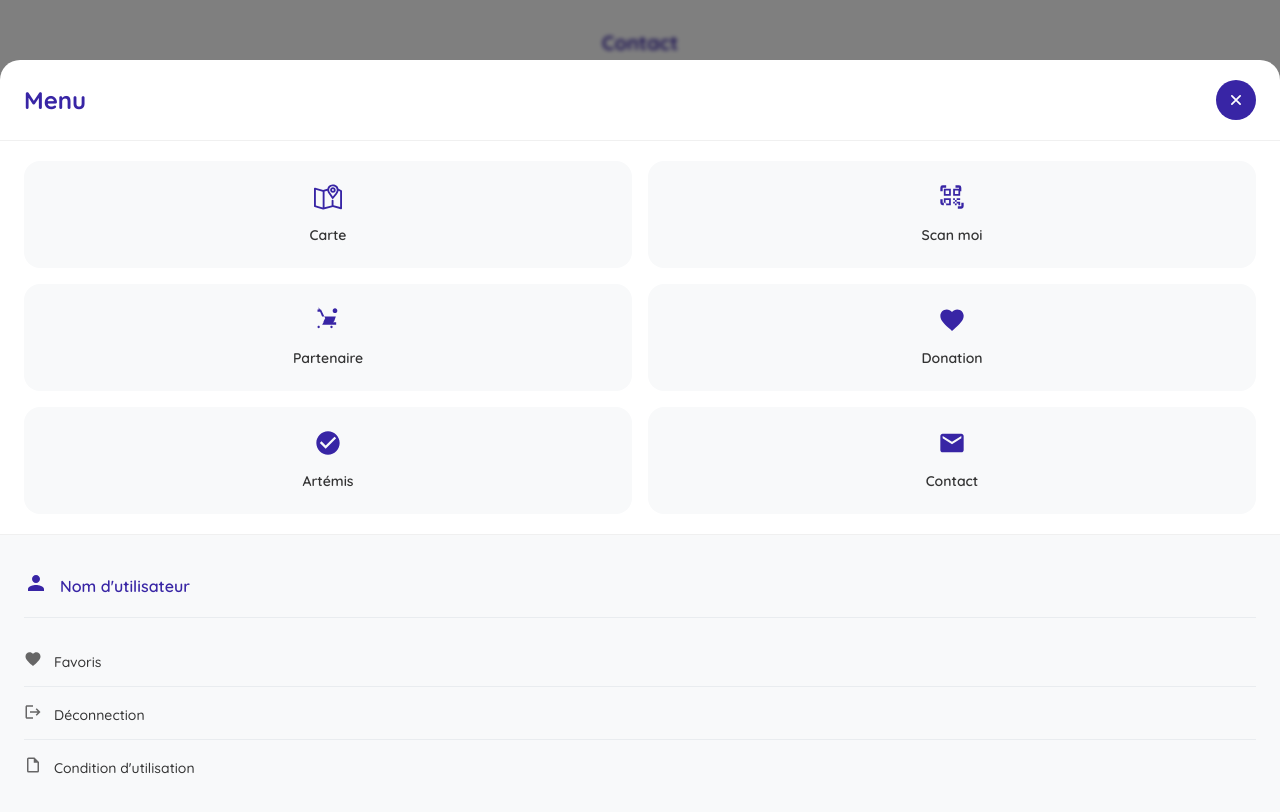
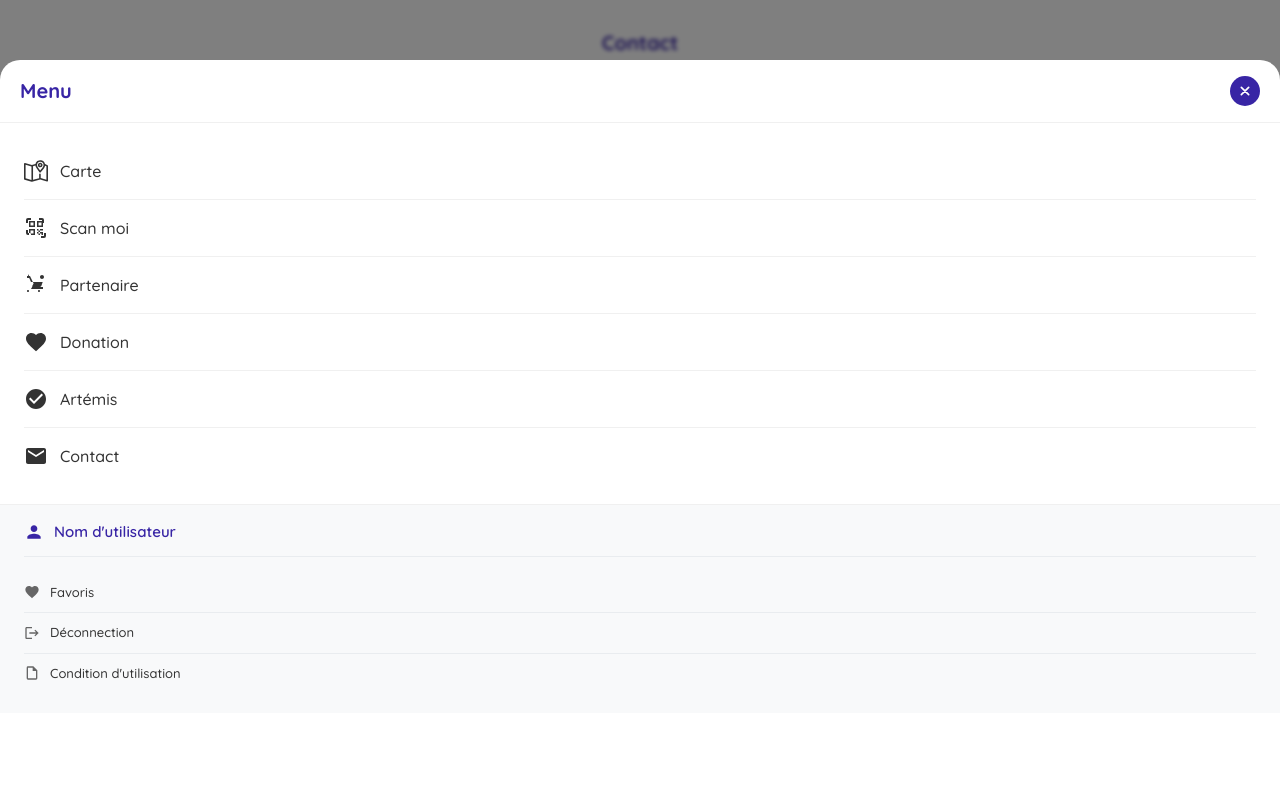
Before and after one commit to Arkansal/SAE501, a React app in the folder SAE/frontend/: page /contact in a window 1280 px wide. Both pictures are taken after a click on the button "Menu". Shown: the top 812 px of the page. Built offline with nearby package versions, Linux system fonts and the light colour scheme; the HTML template or start-up script is replaced by a standard one.

Commit message:
navigation

```diff
--- a/SAE/frontend/src/components/Navigation.css
+++ b/SAE/frontend/src/components/Navigation.css
@@ -134,12 +134,12 @@
   display: flex;
   justify-content: space-between;
   align-items: center;
-  padding: 20px 24px;
+  padding: 16px 20px;
   border-bottom: 1px solid #f0f0f0;
 }
 
 .nav-menu-header h2 {
-  font-size: 1.5rem;
+  font-size: 1.25rem;
   color: #3825A5;
   margin: 0;
   font-weight: 700;
@@ -149,8 +149,8 @@
   background: #3825A5;
   border: none;
   border-radius: 50%;
-  width: 40px;
-  height: 40px;
+  width: 30px;
+  height: 30px;
   cursor: pointer;
   display: flex;
   align-items: center;
@@ -185,77 +185,87 @@
 .nav-menu-grid {
   display: grid;
   grid-template-columns: repeat(2, 1fr);
-  gap: 16px;
+  gap: 20px;
 }
 
 .nav-menu-item {
   display: flex;
   flex-direction: column;
   align-items: center;
-  padding: 20px 16px;
+  justify-content: center;
+  padding: 24px 16px;
   background: #f8f9fa;
-  border-radius: 16px;
+  border-radius: 20px;
   text-decoration: none;
   color: #333;
   transition: all 0.3s ease;
   border: 2px solid transparent;
+  min-height: 100px;
 }
 
 .nav-menu-item:hover {
   background: #e9ecef;
-  transform: translateY(-2px);
-  box-shadow: 0 4px 12px rgba(0,0,0,0.1);
+  transform: translateY(-3px);
+  box-shadow: 0 6px 20px rgba(56, 37, 165, 0.15);
   border-color: #3825A5;
 }
 
 .nav-menu-icon {
-  margin-bottom: 8px;
+  margin-bottom: 12px;
   color: #3825A5;
+  display: flex;
+  align-items: center;
+  justify-content: center;
 }
 
 .nav-menu-text {
-  font-size: 14px;
+  font-size: 15px;
   font-weight: 600;
   text-align: center;
   color: #333;
+  line-height: 1.2;
 }
 
 /* ======= SECTION UTILISATEUR ======= */
 .nav-user-section {
   background: #f8f9fa;
   margin-top: 0;
+  padding: 16px 24px 20px 24px;
 }
 
-.nav-user-info {
+.nav-user-header {
   display: flex;
   align-items: center;
-  gap: 12px;
-  margin-bottom: 20px;
-  padding: 16px 0;
+  gap: 10px;
+  margin-bottom: 16px;
+  padding-bottom: 12px;
   border-bottom: 1px solid #e9ecef;
 }
 
 .nav-user-icon {
   color: #3825A5;
+  display: flex;
+  align-items: center;
+  justify-content: center;
 }
 
-.nav-user-name {
+.nav-user-title {
   font-weight: 600;
   color: #3825A5;
-  font-size: 16px;
+  font-size: 15px;
 }
 
 .nav-user-actions {
   display: flex;
   flex-direction: column;
-  gap: 4px;
+  gap: 0;
 }
 
 .nav-user-action {
   display: flex;
   align-items: center;
-  gap: 12px;
-  padding: 12px 0;
+  gap: 10px;
+  padding: 10px 0;
   text-decoration: none;
   color: #333;
   border-bottom: 1px solid #e9ecef;
@@ -268,18 +278,63 @@
 
 .nav-user-action:hover {
   background: #e9ecef;
-  padding-left: 8px;
-  border-radius: 8px;
+  padding-left: 6px;
+  border-radius: 6px;
 }
 
 .nav-action-icon {
   color: #666;
   flex-shrink: 0;
+  display: flex;
+  align-items: center;
+  justify-content: center;
 }
 
 .nav-action-text {
-  font-size: 14px;
+  font-size: 13px;
   font-weight: 500;
+}
+
+/* ======= LISTE VERTICALE PRINCIPALE ======= */
+.nav-menu-list {
+  display: flex;
+  flex-direction: column;
+  gap: 0;
+}
+
+.nav-menu-list-item {
+  display: flex;
+  align-items: center;
+  gap: 12px;
+  padding: 16px 0;
+  text-decoration: none;
+  color: #333;
+  border-bottom: 1px solid #f0f0f0;
+  transition: all 0.3s ease;
+}
+
+.nav-menu-list-item:last-child {
+  border-bottom: none;
+}
+
+.nav-menu-list-item:hover {
+  background: #f8f9fa;
+  padding-left: 8px;
+  border-radius: 8px;
+}
+
+.nav-menu-list-icon {
+  display: flex;
+  align-items: center;
+  justify-content: center;
+  color: #333;
+  flex-shrink: 0;
+}
+
+.nav-menu-list-text {
+  font-size: 16px;
+  font-weight: 500;
+  color: #333;
 }
 
 /* ======= RESPONSIVE ======= */
@@ -301,15 +356,20 @@
   }
 
   .nav-menu-grid {
-    gap: 12px;
+    gap: 16px;
   }
 
   .nav-menu-item {
-    padding: 16px 12px;
+    padding: 20px 12px;
+    min-height: 90px;
   }
 
   .nav-menu-text {
-    font-size: 13px;
+    font-size: 14px;
+  }
+
+  .nav-user-section {
+    padding: 14px 20px 18px 20px;
   }
 }
 
--- a/SAE/frontend/src/components/OverlayMenu.jsx
+++ b/SAE/frontend/src/components/OverlayMenu.jsx
@@ -16,68 +16,68 @@ function OverlayMenu({ isOpen, onClose }) {
         <div className="nav-menu-header">
           <h2>Menu</h2>
           <button className="nav-close-button" onClick={onClose}>
-            <svg xmlns="http://www.w3.org/2000/svg" width={30} height={30} viewBox="0 0 24 24">
-                <path fill="none" stroke="currentColor" strokeLinecap="round" strokeWidth={1.5} d="m8.464 15.535l7.072-7.07m-7.072 0l7.072 7.07"></path>
+            <svg xmlns="http://www.w3.org/2000/svg" width={30} height={30} viewBox="0 0 16 16">
+                <path fill="none" stroke="currentColor" strokeLinecap="round" strokeLinejoin="round" strokeWidth={1.5} d="m11.25 4.75-6.5 6.5m0-6.5 6.5 6.5"></path>
             </svg>
           </button>
         </div>
 
         <div className="nav-menu-scroll-container">
-          {/* Navigation principale */}
+          {/* Navigation principale - Liste verticale */}
           <div className="nav-menu-section">
-            <div className="nav-menu-grid">
-              <Link to="/" className="nav-menu-item" onClick={onClose}>
-                <span className="nav-menu-icon">
-                  <svg xmlns="http://www.w3.org/2000/svg" width="28" height="28" viewBox="0 0 20 20">
+            <div className="nav-menu-list">
+              <Link to="/" className="nav-menu-list-item" onClick={onClose}>
+                <span className="nav-menu-list-icon">
+                  <svg xmlns="http://www.w3.org/2000/svg" width="24" height="24" viewBox="0 0 20 20">
                     <path fill="currentColor" d="M16.219 1.943c.653.512 1.103 1.339 1.287 2.205l.065.026l2.045.946a.66.66 0 0 1 .384.597v12.367a.665.665 0 0 1-.85.634l-5.669-1.6l-6.74 1.858a.67.67 0 0 1-.371-.004L.474 17.217a.66.66 0 0 1-.474-.63V3.998c0-.44.428-.756.855-.632l5.702 1.661l2.898-.887q.06-.018.122-.025c.112-.656.425-1.286.95-1.9c.623-.73 1.716-1.158 2.781-1.209c1.105-.053 1.949.183 2.91.936M1.333 4.881v11.215l4.87 1.449V6.298zm8.209.614l-2.006.613v11.279l5.065-1.394v-3.295c0-.364.299-.659.667-.659s.666.295.666.66v3.177l4.733 1.335V6.136l-1.12-.52q-.028.165-.073.323A6.1 6.1 0 0 1 16.4 8.05l-2.477 3.093a.67.67 0 0 1-1.073-.037l-2.315-3.353q-.574-.799-.801-1.436a3.7 3.7 0 0 1-.192-.822m3.83-3.171c-.726.035-1.472.327-1.827.742c-.427.5-.637.968-.679 1.442c-.05.571-.016.974.126 1.373c.105.295.314.669.637 1.12l1.811 2.622l1.91-2.385a4.8 4.8 0 0 0 .841-1.657c.24-.84-.122-2.074-.8-2.604c-.695-.545-1.22-.692-2.018-.653m.138.697c1.104 0 2 .885 2 1.977a1.99 1.99 0 0 1-2 1.977c-1.104 0-2-.885-2-1.977s.896-1.977 2-1.977m0 1.318a.663.663 0 0 0-.667.659c0 .364.299.659.667.659a.663.663 0 0 0 .666-.66a.663.663 0 0 0-.666-.658" />
                   </svg>
                 </span>
-                <span className="nav-menu-text">Carte</span>
+                <span className="nav-menu-list-text">Carte</span>
               </Link>
 
-              <Link to="/scan" className="nav-menu-item" onClick={onClose}>
-                <span className="nav-menu-icon">
-                  <svg xmlns="http://www.w3.org/2000/svg" width="28" height="28" viewBox="0 0 24 24">
+              <Link to="/scan" className="nav-menu-list-item" onClick={onClose}>
+                <span className="nav-menu-list-icon">
+                  <svg xmlns="http://www.w3.org/2000/svg" width="24" height="24" viewBox="0 0 24 24">
                     <path fill="currentColor" d="M9.5 6.5v3h-3v-3zM11 5H5v6h6zm-1.5 9.5v3h-3v-3zM11 13H5v6h6zm6.5-6.5v3h-3v-3zM19 5h-6v6h6zm-6 8h1.5v1.5H13zm1.5 1.5H16V16h-1.5zM16 13h1.5v1.5H16zm-3 3h1.5v1.5H13zm1.5 1.5H16V19h-1.5zM16 16h1.5v1.5H16zm1.5-3H19v1.5h-1.5zm0 3H19V19h-1.5zM22 7h-2V4a2 2 0 0 0-2-2h-3v2h3v3h2zm0 10v3a2 2 0 0 1-2 2h-3v-2h3v-3zM2 7h2V4h3V2H4a2 2 0 0 0-2 2zm0 10v-3h2v3h3v2H4a2 2 0 0 1-2-2"/>
                   </svg>
                 </span>
-                <span className="nav-menu-text">Scan moi</span>
+                <span className="nav-menu-list-text">Scan moi</span>
               </Link>
 
-              <Link to="/partners" className="nav-menu-item" onClick={onClose}>
-                <span className="nav-menu-icon">
-                  <svg xmlns="http://www.w3.org/2000/svg" width="28" height="28" viewBox="0 0 24 24">
+              <Link to="/partners" className="nav-menu-list-item" onClick={onClose}>
+                <span className="nav-menu-list-icon">
+                  <svg xmlns="http://www.w3.org/2000/svg" width="24" height="24" viewBox="0 0 24 24">
                     <path fill="currentColor" d="M16 4c0-1.11.89-2 2-2s2 .89 2 2s-.89 2-2 2s-2-.89-2-2M4 1v2h2l3.6 7.59l-1.35 2.44C8.04 13.38 8.2 13.76 8.46 14H19v2H7l1.1-2h7.45c.75 0 1.41-.41 1.75-1.03L18.7 9H7l-.64-1.37L6.16 7l-.95-2H3V3h2.25l.95 2zm0 18c-.55 0-1-.45-1-1s.45-1 1-1s1 .45 1 1s-.45 1-1 1m11 0c-.55 0-1-.45-1-1s.45-1 1-1s1 .45 1 1s-.45 1-1 1"/>
                   </svg>
                 </span>
-                <span className="nav-menu-text">Partenaire</span>
+                <span className="nav-menu-list-text">Partenaire</span>
               </Link>
 
-              <Link to="/donation" className="nav-menu-item" onClick={onClose}>
-                <span className="nav-menu-icon">
-                  <svg xmlns="http://www.w3.org/2000/svg" width="28" height="28" viewBox="0 0 24 24">
+              <Link to="/donation" className="nav-menu-list-item" onClick={onClose}>
+                <span className="nav-menu-list-icon">
+                  <svg xmlns="http://www.w3.org/2000/svg" width="24" height="24" viewBox="0 0 24 24">
                     <path fill="currentColor" d="m12 21.35l-1.45-1.32C5.4 15.36 2 12.28 2 8.5C2 5.42 4.42 3 7.5 3c1.74 0 3.41.81 4.5 2.09C13.09 3.81 14.76 3 16.5 3C19.58 3 22 5.42 22 8.5c0 3.78-3.4 6.86-8.55 11.54z"/>
                   </svg>
                 </span>
-                <span className="nav-menu-text">Donation</span>
+                <span className="nav-menu-list-text">Donation</span>
               </Link>
 
-              <Link to="/about" className="nav-menu-item" onClick={onClose}>
-                <span className="nav-menu-icon">
-                  <svg xmlns="http://www.w3.org/2000/svg" width="28" height="28" viewBox="0 0 24 24">
+              <Link to="/about" className="nav-menu-list-item" onClick={onClose}>
+                <span className="nav-menu-list-icon">
+                  <svg xmlns="http://www.w3.org/2000/svg" width="24" height="24" viewBox="0 0 24 24">
                     <path fill="currentColor" d="M12 2C6.48 2 2 6.48 2 12s4.48 10 10 10s10-4.48 10-10S17.52 2 12 2m-2 15l-5-5l1.41-1.41L10 14.17l7.59-7.59L19 8z"/>
                   </svg>
                 </span>
-                <span className="nav-menu-text">Artémis</span>
+                <span className="nav-menu-list-text">Artémis</span>
               </Link>
 
-              <Link to="/contact" className="nav-menu-item" onClick={onClose}>
-                <span className="nav-menu-icon">
-                  <svg xmlns="http://www.w3.org/2000/svg" width="28" height="28" viewBox="0 0 24 24">
+              <Link to="/contact" className="nav-menu-list-item" onClick={onClose}>
+                <span className="nav-menu-list-icon">
+                  <svg xmlns="http://www.w3.org/2000/svg" width="24" height="24" viewBox="0 0 24 24">
                     <path fill="currentColor" d="M20 4H4c-1.1 0-1.99.9-1.99 2L2 18c0 1.1.9 2 2 2h16c1.1 0 2-.9 2-2V6c0-1.1-.9-2-2-2m0 4l-8 5l-8-5V6l8 5l8-5z"/>
                   </svg>
                 </span>
-                <span className="nav-menu-text">Contact</span>
+                <span className="nav-menu-list-text">Contact</span>
               </Link>
             </div>
           </div>
@@ -90,19 +90,19 @@ function OverlayMenu({ isOpen, onClose }) {
 
           {/* Section utilisateur */}
           <div className="nav-menu-section nav-user-section">
-            <div className="nav-user-info">
+            <div className="nav-user-header">
               <span className="nav-user-icon">
-                <svg xmlns="http://www.w3.org/2000/svg" width="24" height="24" viewBox="0 0 24 24">
+                <svg xmlns="http://www.w3.org/2000/svg" width="20" height="20" viewBox="0 0 24 24">
                   <path fill="currentColor" d="M12 12c2.21 0 4-1.79 4-4s-1.79-4-4-4s-4 1.79-4 4s1.79 4 4 4m0 2c-2.67 0-8 1.34-8 4v2h16v-2c0-2.66-5.33-4-8-4"/>
                 </svg>
               </span>
-              <span className="nav-user-name">Nom d'utilisateur</span>
+              <span className="nav-user-title">Nom d'utilisateur</span>
             </div>
 
             <div className="nav-user-actions">
               <Link to="/favorites" className="nav-user-action" onClick={onClose}>
                 <span className="nav-action-icon">
-                  <svg xmlns="http://www.w3.org/2000/svg" width="18" height="18" viewBox="0 0 24 24">
+                  <svg xmlns="http://www.w3.org/2000/svg" width="16" height="16" viewBox="0 0 24 24">
                     <path fill="currentColor" d="m12 21.35l-1.45-1.32C5.4 15.36 2 12.28 2 8.5C2 5.42 4.42 3 7.5 3c1.74 0 3.41.81 4.5 2.09C13.09 3.81 14.76 3 16.5 3C19.58 3 22 5.42 22 8.5c0 3.78-3.4 6.86-8.55 11.54z"/>
                   </svg>
                 </span>
@@ -111,7 +111,7 @@ function OverlayMenu({ isOpen, onClose }) {
 
               <Link to="/logout" className="nav-user-action" onClick={onClose}>
                 <span className="nav-action-icon">
-                  <svg xmlns="http://www.w3.org/2000/svg" width="18" height="18" viewBox="0 0 24 24">
+                  <svg xmlns="http://www.w3.org/2000/svg" width="16" height="16" viewBox="0 0 24 24">
                     <path fill="currentColor" d="M17 7l-1.41 1.41L18.17 11H8v2h10.17l-2.58 2.58L17 17l5-5zM4 5h8V3H4c-1.1 0-2 .9-2 2v14c0 1.1.9 2 2 2h8v-2H4z"/>
                   </svg>
                 </span>
@@ -120,7 +120,7 @@ function OverlayMenu({ isOpen, onClose }) {
 
               <Link to="/terms" className="nav-user-action" onClick={onClose}>
                 <span className="nav-action-icon">
-                  <svg xmlns="http://www.w3.org/2000/svg" width="18" height="18" viewBox="0 0 24 24">
+                  <svg xmlns="http://www.w3.org/2000/svg" width="16" height="16" viewBox="0 0 24 24">
                     <path fill="currentColor" d="M14 2H6a2 2 0 0 0-2 2v16a2 2 0 0 0 2 2h12a2 2 0 0 0 2-2V8zm4 18H6V4h7v5h5z"/>
                   </svg>
                 </span>
```
